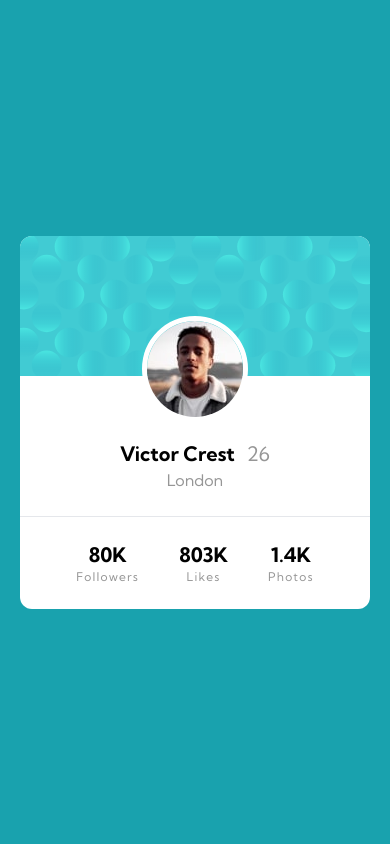
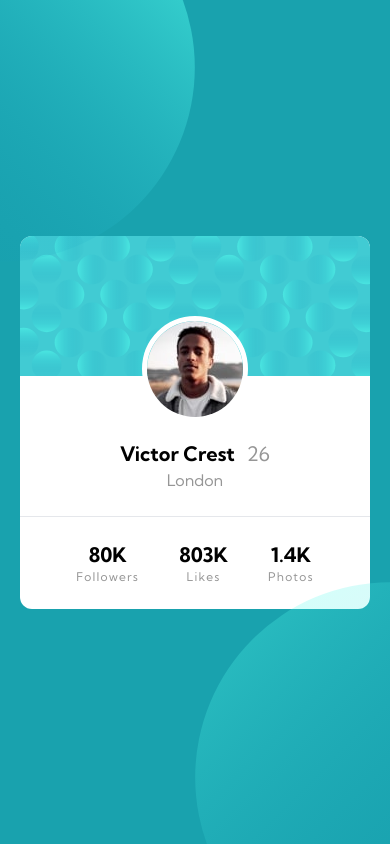
Before and after one commit to gbtan1991/profileCardComponent, a React (Vite) app: page / in a window 390 px wide. Built offline with nearby package versions, Linux system fonts and the light colour scheme.

Commit message:
Make all the photos public

```diff
--- a/src/App.jsx
+++ b/src/App.jsx
@@ -1,21 +1,21 @@
 import React, { useState, useEffect } from "react";
 import Card from "./component/Card";
-import bg1 from "./assets/images/bg-pattern-top.svg";
-import bg2 from "./assets/images/bg-pattern-bottom.svg";
+import bg1 from "../public/bg-pattern-top.svg";
+import bg2 from "../public/bg-pattern-bottom.svg";
 
 function App() {
   const [profileData] = useState([
     {
-      "profileId": "fem-001",
-      "name": "Victor Crest",
-      "age": 26,
-      "location": "London",
-      "followers": 80000,
-      "likes": 802652,
-      "photos": 1426,
-      "profilePhoto": "./image-victor.jpg",
-      "coverPhoto": "./bg-pattern-card.svg"
-    }
+      profileId: "fem-001",
+      name: "Victor Crest",
+      age: 26,
+      location: "London",
+      followers: 80000,
+      likes: 802652,
+      photos: 1426,
+      profilePhoto: "./image-victor.jpg",
+      coverPhoto: "./bg-pattern-card.svg",
+    },
     // Add more profiles as needed
   ]);
 
@@ -23,8 +23,7 @@ function App() {
     (profile) => profile.profileId === "fem-001"
   );
 
-  console.log(getPeople)
-
+  console.log(getPeople);
 
   // const [profileData, setProfileData] = useState(null);
 
@@ -53,11 +52,11 @@ function App() {
     <div className="relative w-screen h-screen overflow-hidden bg-darkCyan">
       <img
         src={bg1}
-        className="absolute  opacity-70 -left-1/2 -top-32 sm:-left-72 sm:-top-1/2"
+        className="absolute z-40  -left-1/2 -top-32 sm:-left-72 sm:-top-1/2"
       />
       <img
         src={bg2}
-        className="absolute opacity-70 -right-1/2 -bottom-32  sm:-right-72 sm:-bottom-1/2"
+        className="absolute z-40 -right-1/2 -bottom-32  sm:-right-72 sm:-bottom-1/2"
       />
       <div className="absolute inset-0 z-10 ">
         <Card profile={getPeople} />
--- a/tailwind.config.js
+++ b/tailwind.config.js
@@ -15,8 +15,8 @@ export default {
       },
 
       backgroundImage: {
-        bgTop: "./src/assets/images/bg-pattern-top.svg",
-        bgBottom: "./src/assets/images/bg-pattern-bottom.svg",
+        bgTop: "./bg-pattern-top.svg",
+        bgBottom: "./bg-pattern-bottom.svg",
       },
     },
   },
```
Also changed, not shown: public/bg-pattern-bottom.svg (added), public/bg-pattern-top.svg (added).
